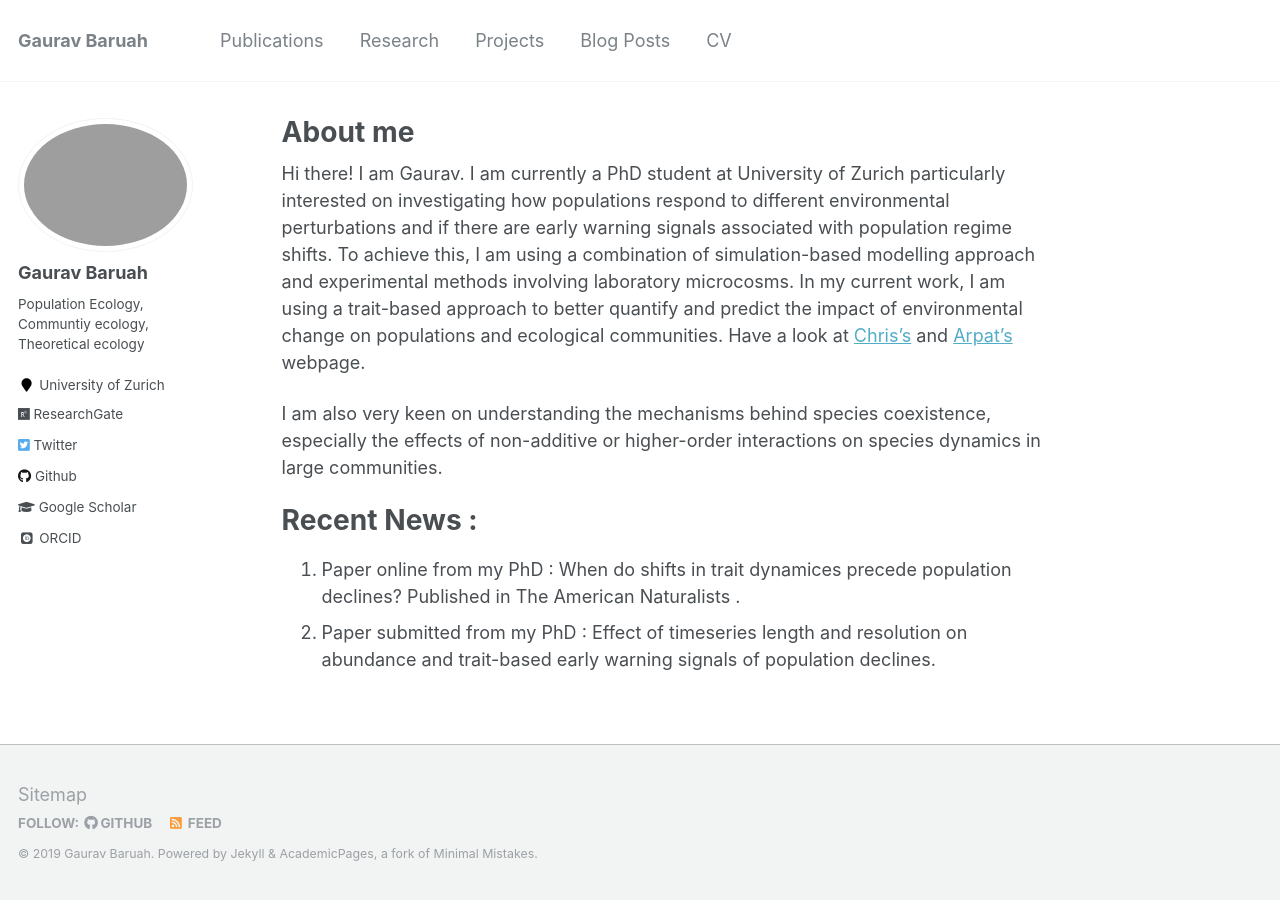
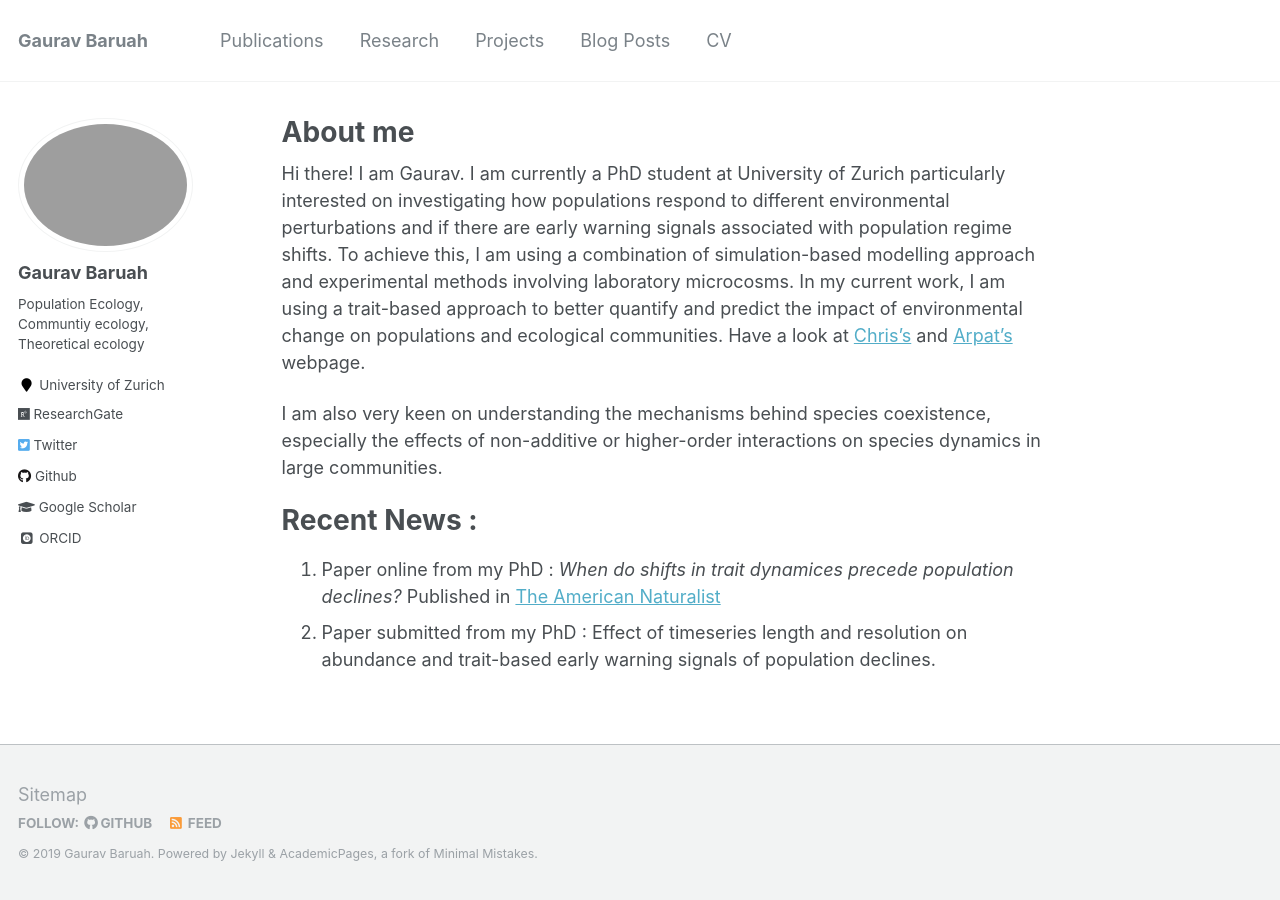
Before and after one commit to GauravKBaruah/GauravKBaruah.github.io, a Jekyll site: the page built from _pages/about.md, in a window 1280 px wide. Built offline with Jekyll 4.4.1, drawn with Linux system fonts in a browser that asks for light colours; some web fonts are replaced.

Commit message:
modified page

```diff
--- a/_pages/about.md
+++ b/_pages/about.md
@@ -21,5 +21,5 @@ redirect_from:
 Recent News :
 ======
 
-1. Paper online from my PhD : When do shifts in trait dynamices precede population declines? Published in The American Naturalists .
+1. Paper online from my PhD : *When do shifts in trait dynamices precede population declines?* Published in [The American Naturalist](https://www.journals.uchicago.edu/doi/10.1086/702849)
 2. Paper submitted from my PhD : Effect of timeseries length and resolution on abundance and trait-based early warning signals of population declines.
```
